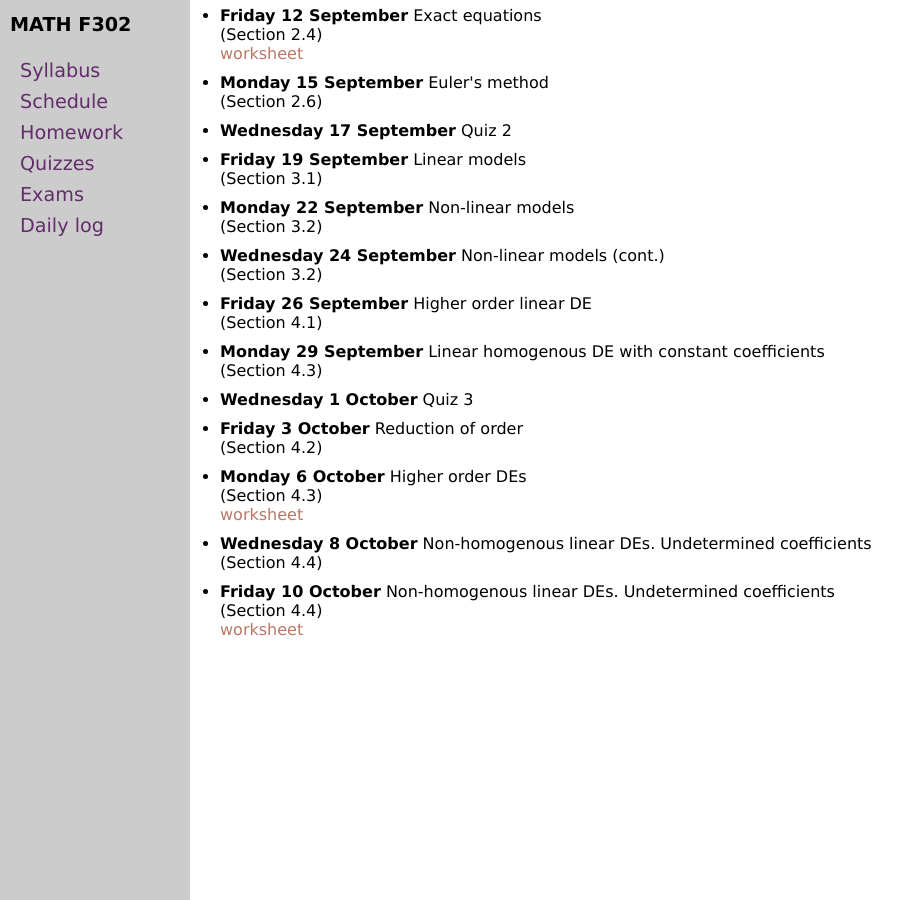
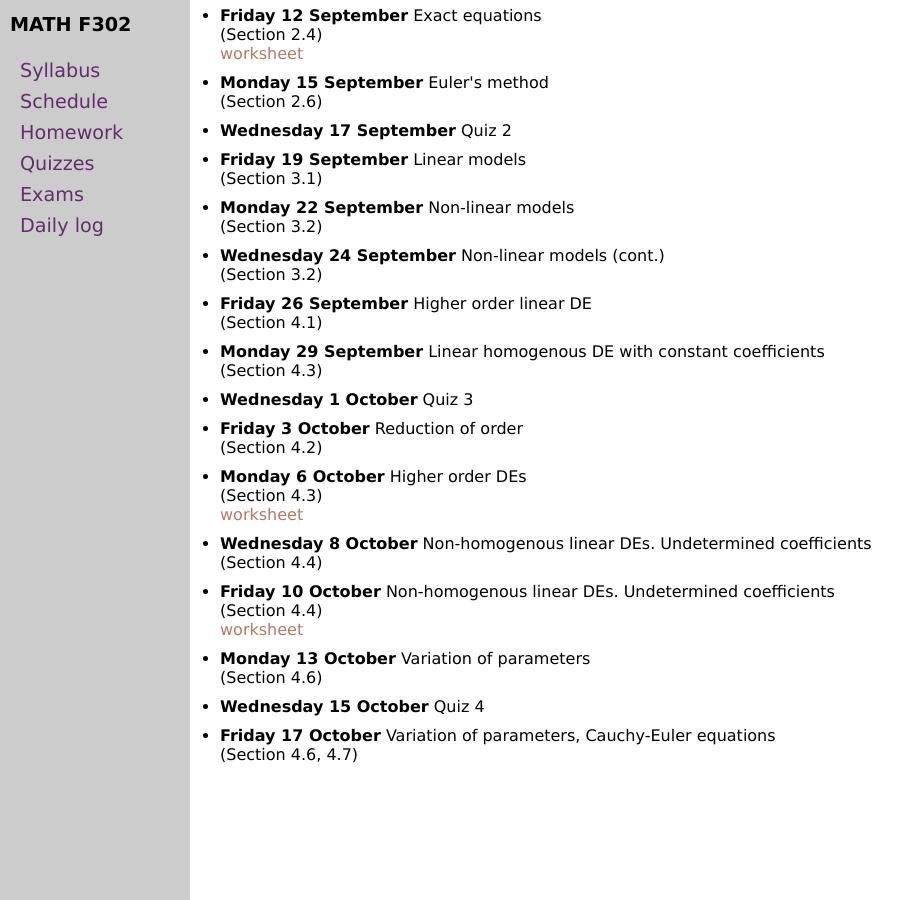
Before and after one commit to blackcurrantpi/ode, a Jekyll site: the page built from daily.md, in a window 1280 px wide and 900 px high, scrolled down 521 px. Shown: the whole window, without its empty margins (0-923 px from the left). Built offline with Jekyll 4.4.1, drawn with Linux system fonts in a browser that asks for light colours.

Commit message:
upd after 4p6

```diff
--- a/_data/daily.yml
+++ b/_data/daily.yml
@@ -93,3 +93,15 @@ daily:
   chapter: 4.4
   doc: worksheets/4p4.pdf
   docname: worksheet
+
+- name: Monday 13 October
+  description: Variation of parameters
+  chapter: 4.6
+
+- name: Wednesday 15 October
+  description: Quiz 4
+
+
+- name: Friday 17 October
+  description: Variation of parameters, Cauchy-Euler equations
+  chapter: 4.6, 4.7
--- a/_data/homework.yml
+++ b/_data/homework.yml
@@ -2,6 +2,12 @@ semester: Fall 2025
 home: assets/homework
 homework:
 
+
+- name: WRH 8
+- due: Monday, 13 October
+  sections:
+  - section: 4.6
+    problems: 5, 13, 16, 17, 22
 
 - name: WRH 7
 - due: Monday, 13 October
```
Also changed, not shown: 2 other files.
